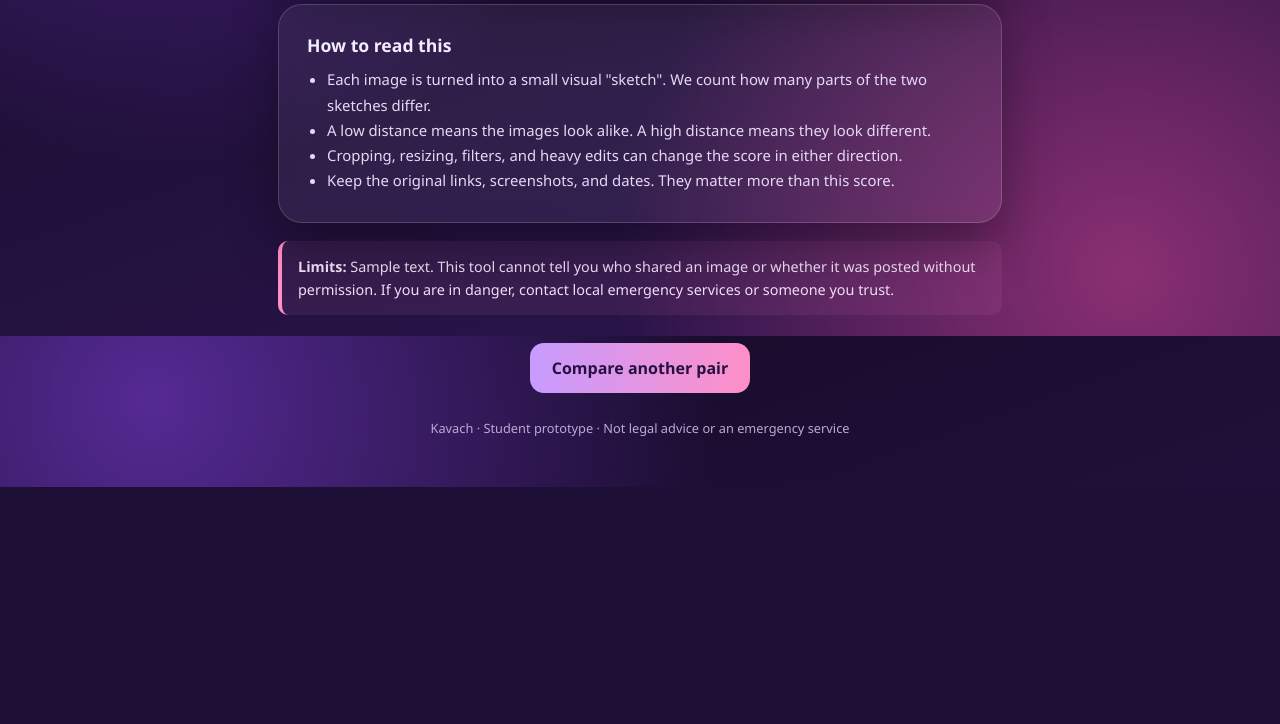
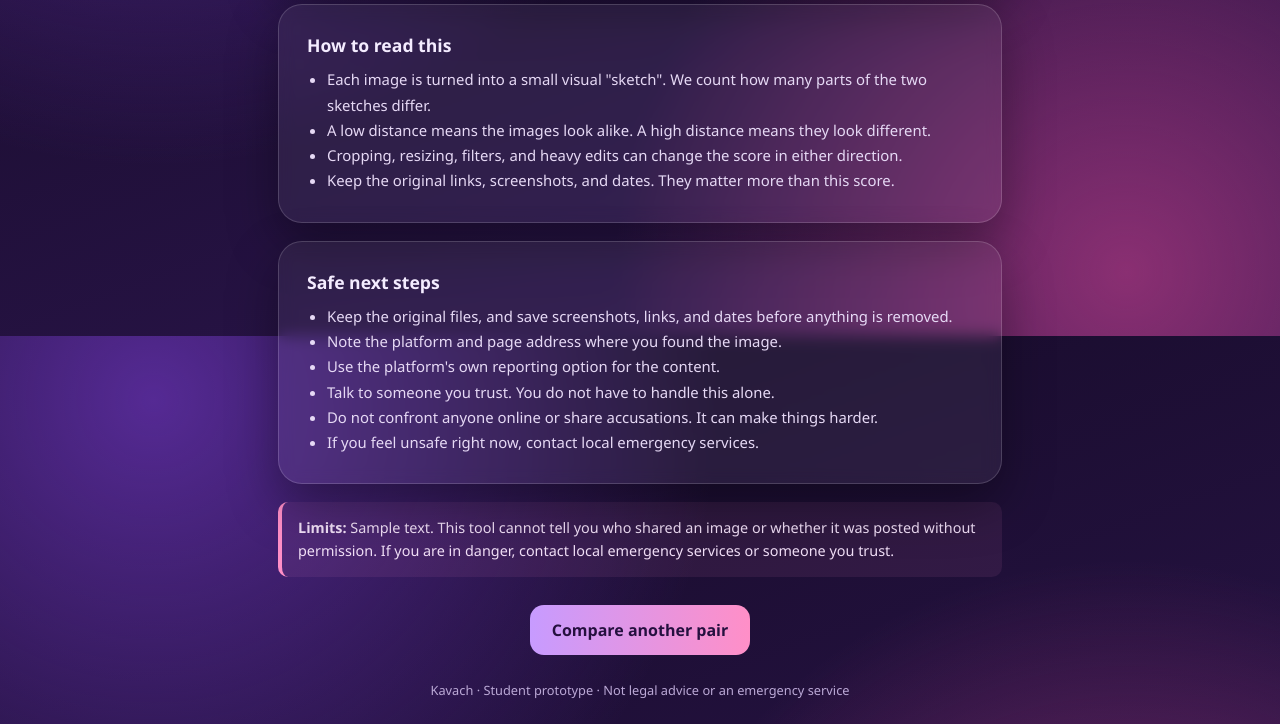
Before and after one commit to Drishyarao/kavach, a Python web app: template templates/result.html in a window 1280 px wide. Shown: the part 464-1188 px from the top of the page. Before the commit the page ends 951 px from the top, so only its background shows below. Run offline with Jinja, Linux system fonts and the light colour scheme; the template is opened without the code that fills it: most values are stand-ins (such as "Sample title", 1, 10 or a date in 2020).

Commit message:
Add safe next steps to result page

```diff
--- a/templates/result.html
+++ b/templates/result.html
@@ -86,6 +86,18 @@ footer{text-align:center;color:var(--muted);font-size:.8rem;margin-top:26px}
     </ul>
   </section>
 
+  <section class="panel">
+    <h2>Safe next steps</h2>
+    <ul>
+      <li>Keep the original files, and save screenshots, links, and dates before anything is removed.</li>
+      <li>Note the platform and page address where you found the image.</li>
+      <li>Use the platform's own reporting option for the content.</li>
+      <li>Talk to someone you trust. You do not have to handle this alone.</li>
+      <li>Do not confront anyone online or share accusations. It can make things harder.</li>
+      <li>If you feel unsafe right now, contact local emergency services.</li>
+    </ul>
+  </section>
+
   <p class="limits"><strong>Limits:</strong> {{ result.note }} This tool cannot tell you who shared an image or whether it was posted without permission. If you are in danger, contact local emergency services or someone you trust.</p>
 
   <p style="text-align:center;margin-top:22px"><a class="btn" href="/">Compare another pair</a></p>
```
